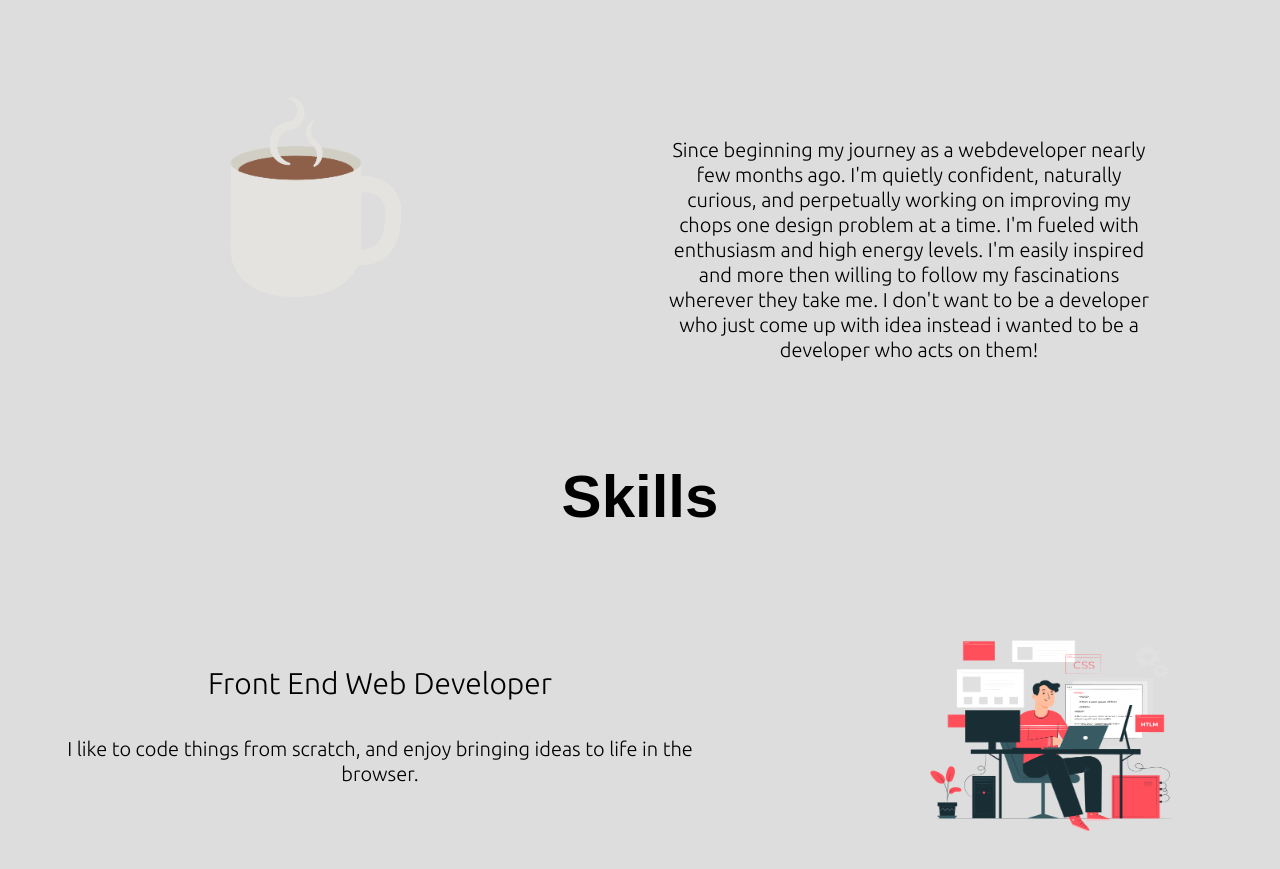
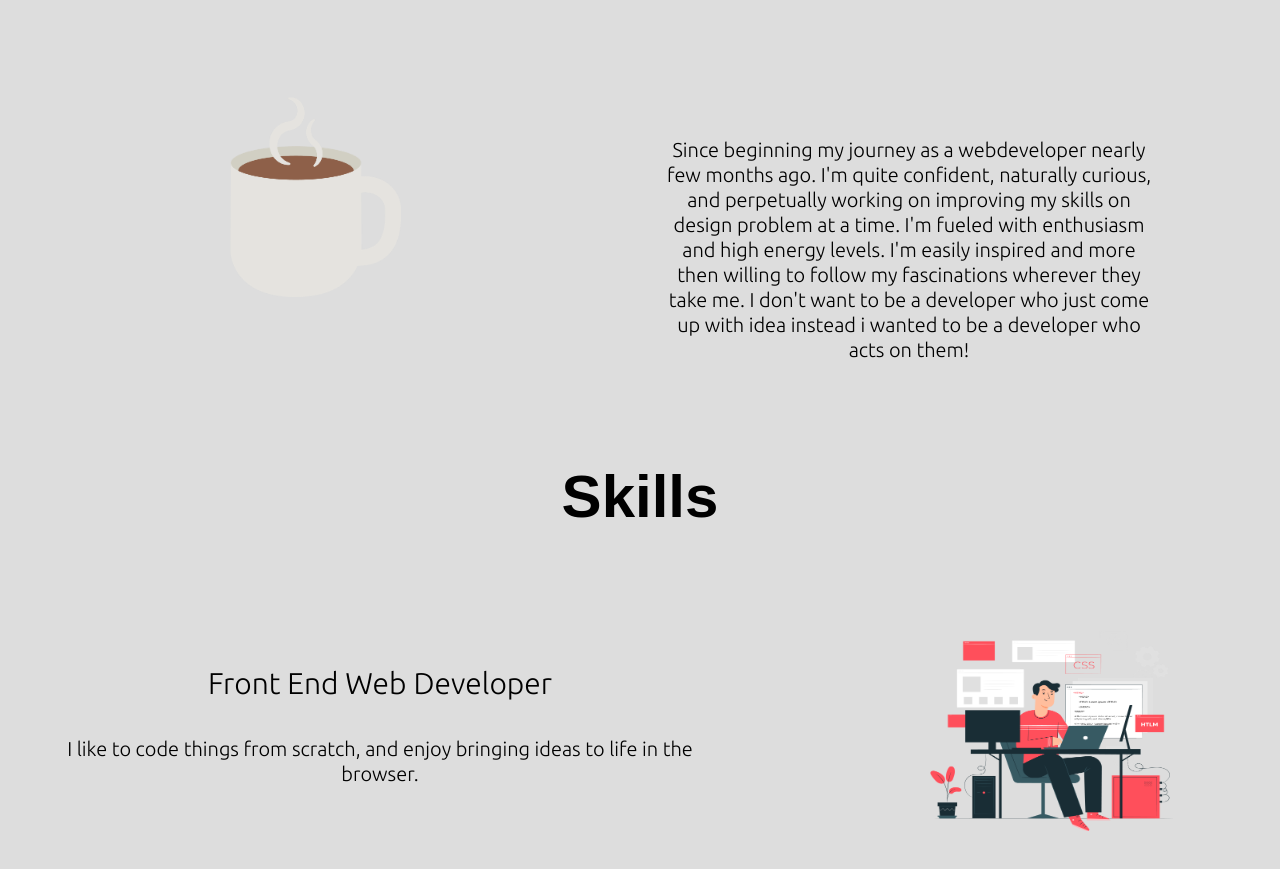
Before and after one commit to Pulkit-1221/Pulkit-1221.github.io, a plain HTML site: page index.html in a window 1280 px wide. Shown: the part 806-1675 px from the top of the page. Drawn offline with nearby package versions, Linux system fonts and the light colour scheme; files that its build step writes are made by us from their sources; a web font is replaced by a local one.

Commit message:
content change

```diff
--- a/index.html
+++ b/index.html
@@ -48,7 +48,7 @@
         <div class="column-intro" id="coffee">
             <img class="coffee" src="img/coffee.png" alt="">
         </div>
-        <div class="column-intro about-me" >Since beginning my journey as a webdeveloper nearly few months ago. I'm quietly confident, naturally curious, and perpetually working on improving my chops one design problem at a time.
+        <div class="column-intro about-me" >Since beginning my journey as a webdeveloper nearly few months ago. I'm quite confident, naturally curious, and perpetually working on improving my skills on design problem at a time.
             I'm fueled with enthusiasm and high energy levels. I'm easily inspired and more then willing to follow my fascinations wherever they take me.
             I don't want to be a developer who just come up with idea instead i wanted to be a developer who acts on them!
         </div>
```
